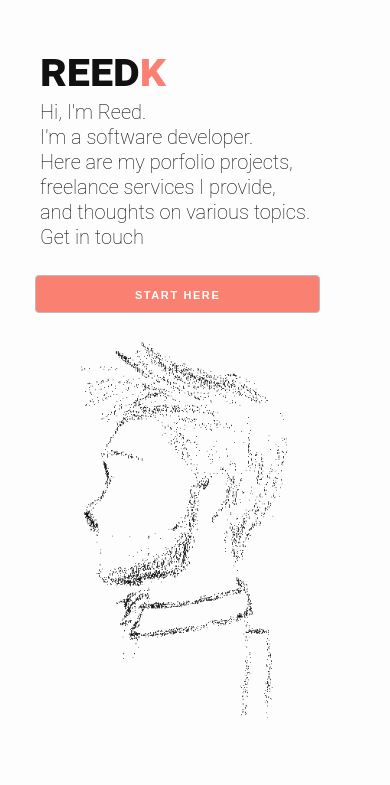
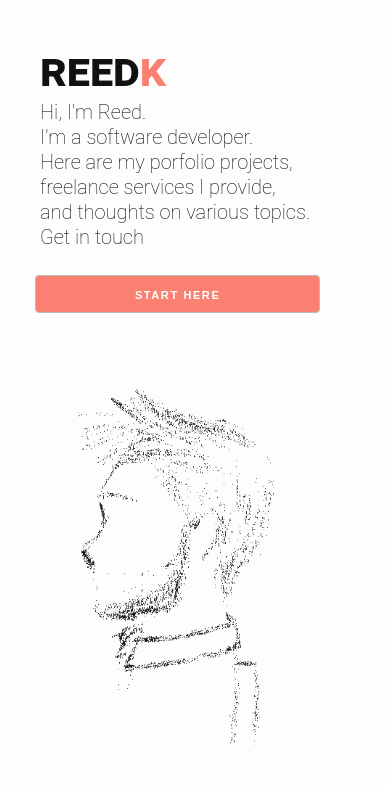
Before and after one commit to rk23/personalsite, a Jekyll site: the page built from index.html, in a window 390 px wide. Shown: the top 785 px of the page. Built offline with Jekyll 4.4.1, drawn with Linux system fonts in a browser that asks for light colours.

Commit message:
mobile fixes portrait positioning, top button style

```diff
--- a/_sass/_tractatus.scss
+++ b/_sass/_tractatus.scss
@@ -30,7 +30,7 @@ a:visited {
   margin-left: 100px;
   margin-top: -100px;
   max-width: 100%;
-  position: fixed;
+  position: absolute;
 }
 #start-button {
   margin-bottom: 200px;
@@ -52,7 +52,7 @@ a:visited {
   border-radius: 5px;
   font-size: 20px;
   //background-color: #4D5ACC;
-  //box-shadow: 0 2px 5px 0 rgba(0,0,0,0.16),0 2px 10px 0 rgba(0,0,0,0.12);
+  box-shadow: 0 2px 5px 0 rgba(0,0,0,0.16),0 2px 10px 0 rgba(0,0,0,0.12);
   color: black;
 }
 article {
@@ -178,7 +178,6 @@ ol {
   display: inline-block;
   top: 0;
   bottom:0;
-  z-index: 2;
   position:fixed;
   overflow-y:auto;
   overflow-x:hidden;
@@ -419,7 +418,7 @@ label > .label-body {
     margin-left: 0;
     margin-top: 20px;
     position: relative;
-    overflow-y: visible;
+    overflow-y: hidden;
     background-color: #fdfdfd;
     //margin-bottom: 100px;
   }
@@ -449,13 +448,11 @@ label > .label-body {
     bottom: 15px;
     right:15px;
     background-color: white;
-    z-index: 1;
   }
   #portrait-picture {
     width: 80%;
-    margin-top: -50px;
+    margin-top: 0px;
     max-width: 100%;
-    position: fixed;
     margin-left: 0px;
   }
 }
--- a/script.js
+++ b/script.js
@@ -17,17 +17,20 @@ var section5        = document.getElementsByClassName("section5");
 var sections        = [section1, section2, section3, section4, section5];
 var articlesOpened  = 0;
 
+var displayTopButton = function(){
+    if (articlesOpened > 3) {
+        topButton.style.display = 'block'
+    } else {
+        topButton.style.display = 'none'
+    }
+}
 var displayWelcome = function(){
     if (articlesOpened > 0) {
         welcomePage.style.display = 'none';
     } else {
         welcomePage.style.display = 'block';
     }
-    if (articlesOpened > 3) {
-        topButton.style.display = 'block'
-    } else {
-        topButton.style.display = 'none'
-    }
+    displayTopButton()
 };
 var toggleHighlight = function(e){
     var selection           = e.target;
@@ -139,5 +142,6 @@ for (i = 0; i < displayArticles.length; i++){
     displayArticles[i].addEventListener("click", function(e){
         toggleHighlight(e)
         displayWelcome();
+        displayTopButton()
     })
 }
```
